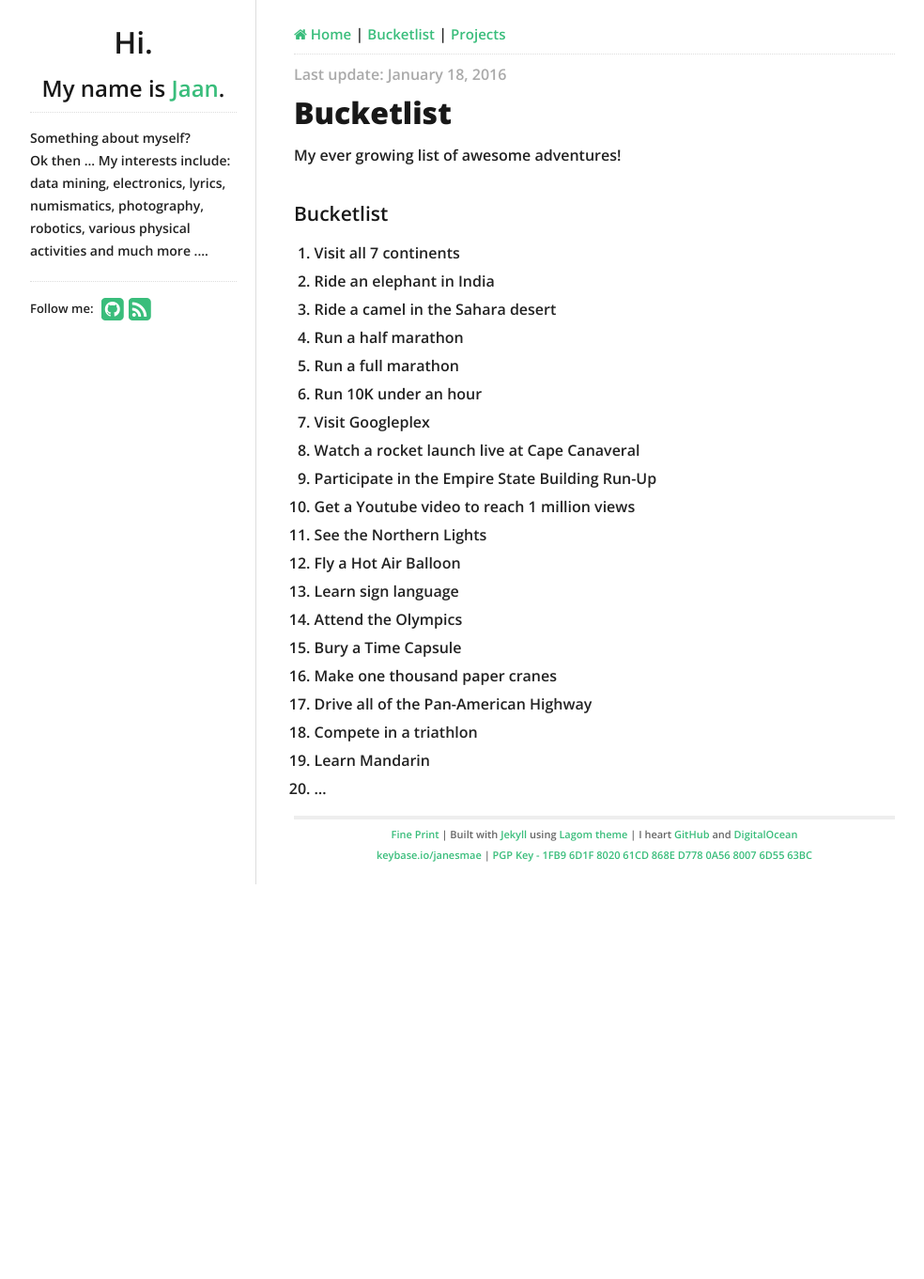
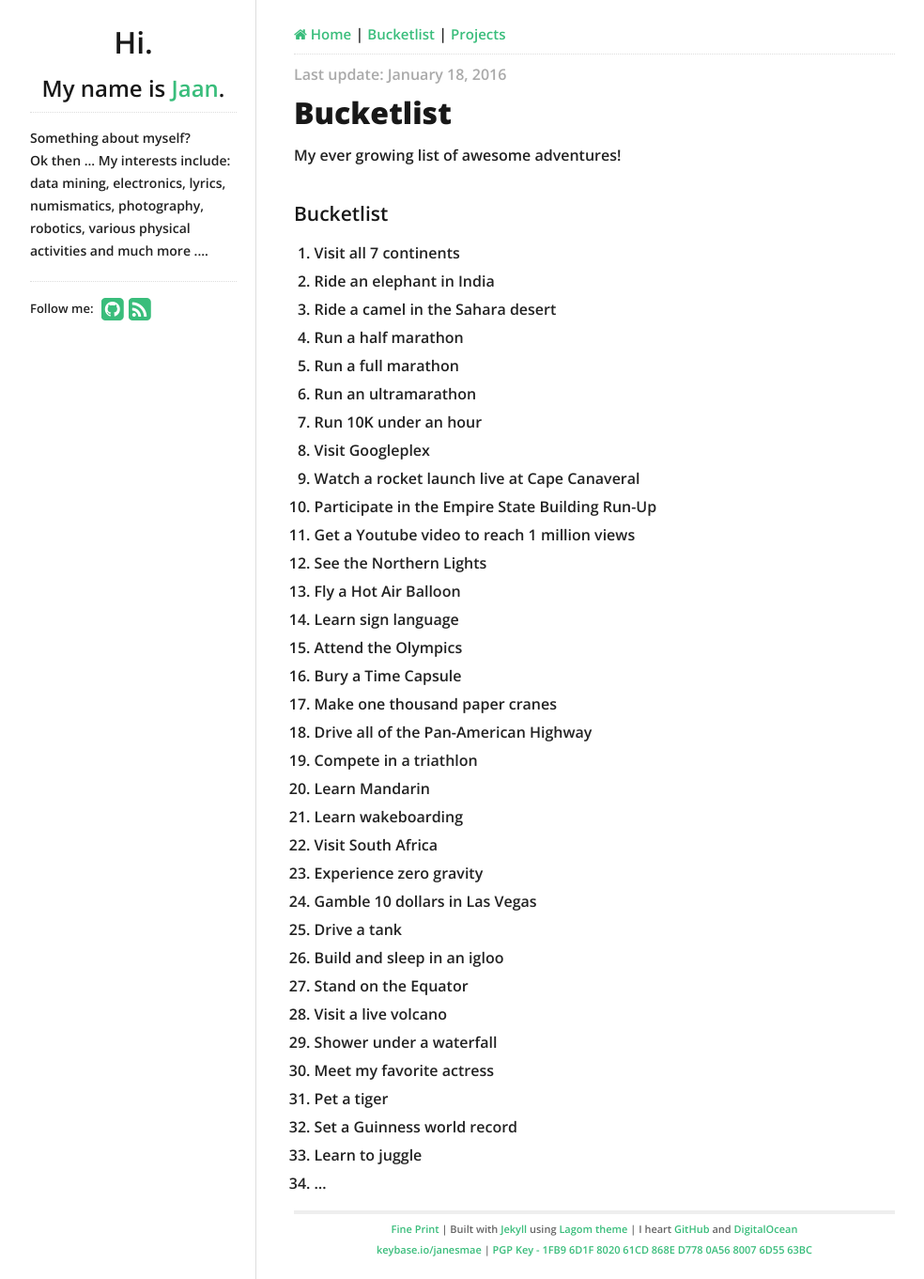
Before and after one commit to janesmae/ye_olde_janesmae.github.io, a Jekyll site: the page built from pages/bucketlist.md, in a window 1280 px wide. Shown: the whole page at 94% size, without its empty margins (138-1122 px from the left). Built offline with Jekyll 4.4.1, drawn with Linux system fonts in a browser that asks for light colours; nearby versions of some CDN libraries; before the commit the page ends 941 px from its top, so only the background shows below that.

Commit message:
20160125 weekly roundup blog post, updated bucketlist

```diff
--- a/pages/bucketlist.md
+++ b/pages/bucketlist.md
@@ -9,7 +9,6 @@ permalink:
 layout: page
 footer: false
 ---
-
 My ever growing list of awesome adventures!
 
 ### Bucketlist
@@ -19,6 +18,7 @@ My ever growing list of awesome adventures!
 1. Ride a camel in the Sahara desert
 1. Run a half marathon
 1. Run a full marathon
+1. Run an ultramarathon
 1. Run 10K under an hour
 1. Visit Googleplex
 1. Watch a rocket launch live at Cape Canaveral
@@ -33,4 +33,17 @@ My ever growing list of awesome adventures!
 1. Drive all of the Pan-American Highway
 1. Compete in a triathlon
 1. Learn Mandarin
+1. Learn wakeboarding
+1. Visit South Africa
+1. Experience zero gravity
+1. Gamble 10 dollars in Las Vegas
+1. Drive a tank
+1. Build and sleep in an igloo
+1. Stand on the Equator
+1. Visit a live volcano
+1. Shower under a waterfall
+1. Meet my favorite actress
+1. Pet a tiger
+1. Set a Guinness world record
+1. Learn to juggle
 1. ...
```
Also changed, not shown: _posts/2016-01-25-weekly-roundup-less-social.md (added, +29 -0 lines), pages/projects.md (+0 -1 lines), pages/projects/rsvp.md (line endings or trailing spaces), pages/projects/teensy_led_shield.md (line endings or trailing spaces).
